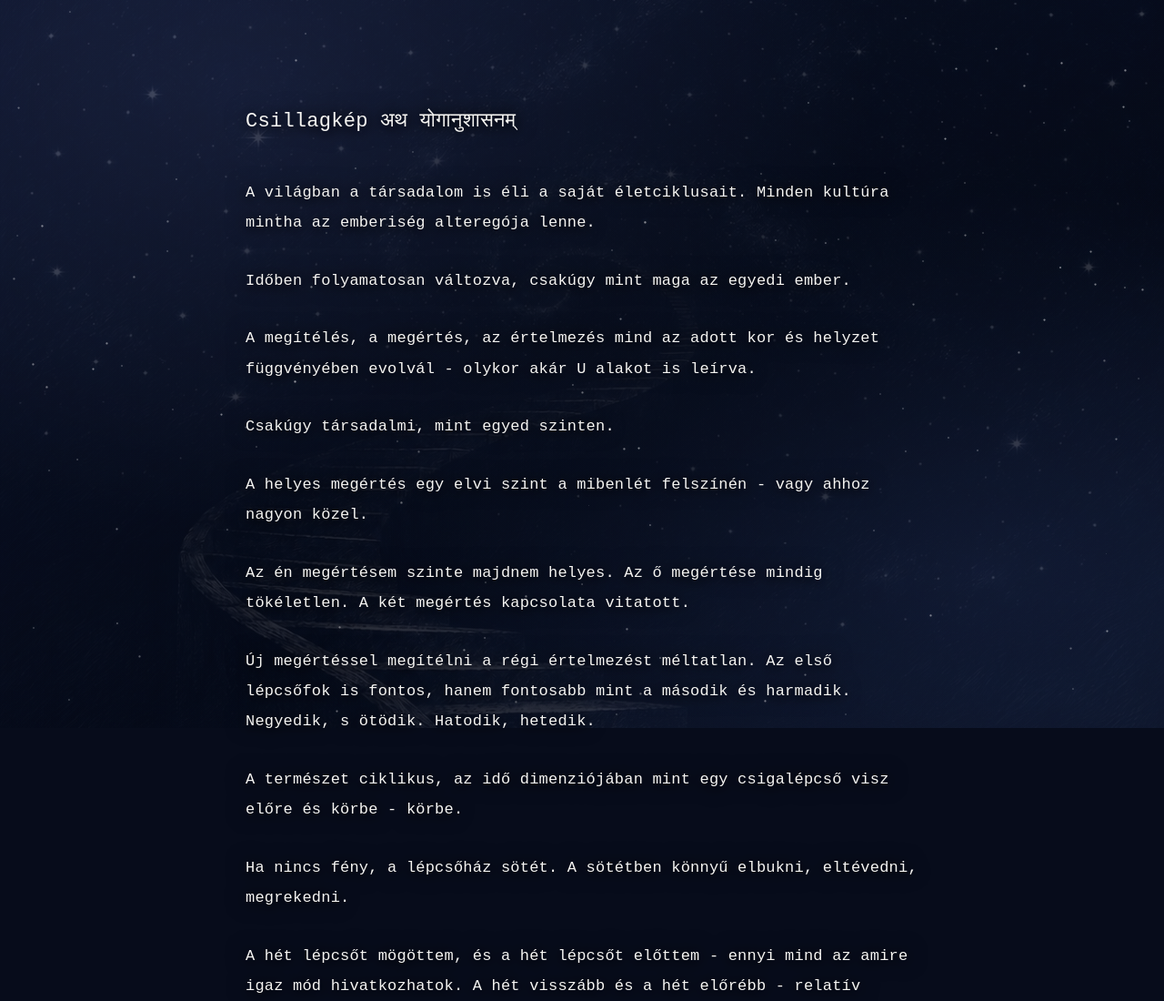
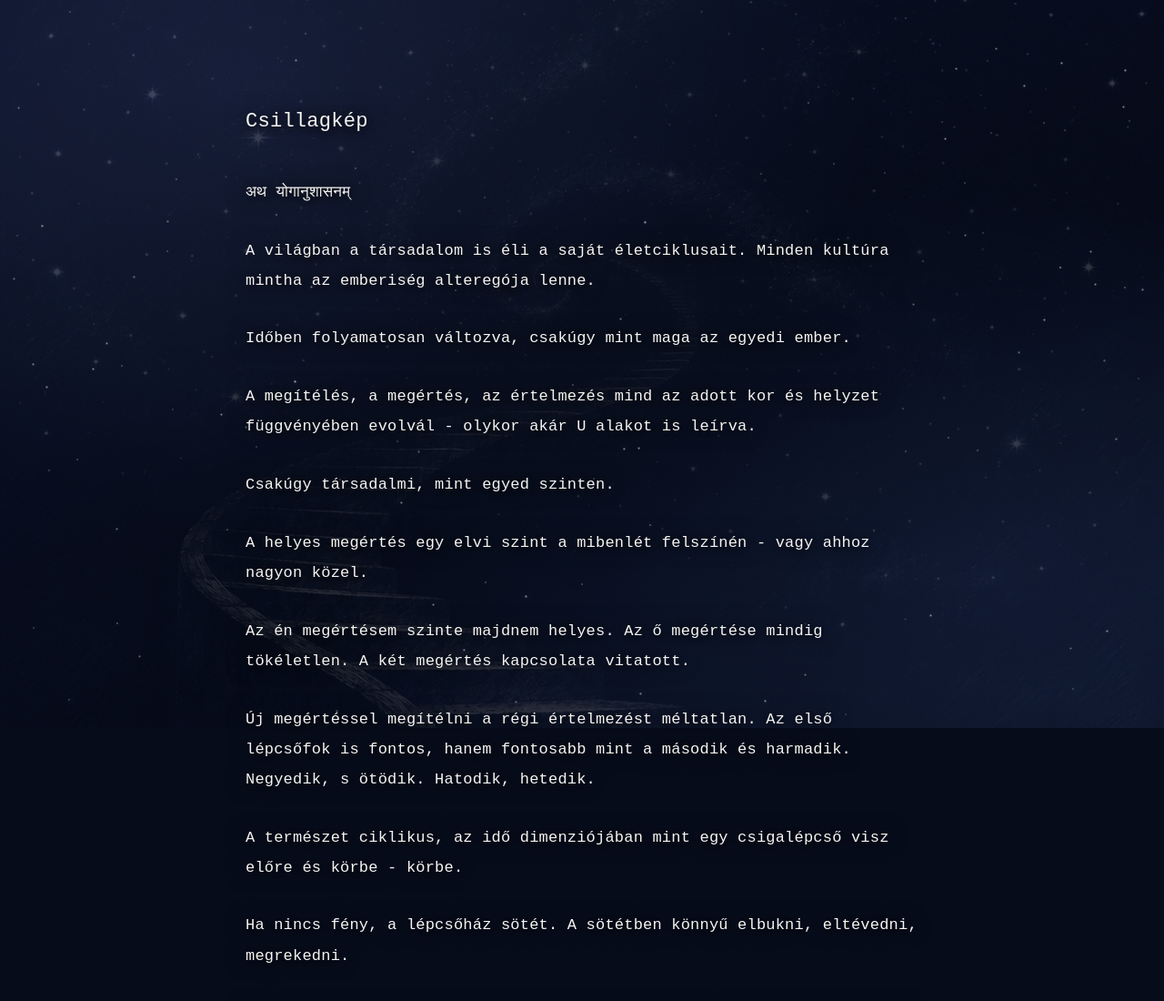
Before and after one commit to foxtale9/Hyper, a plain HTML site: page csillagkep/index.html in a window 1280 px wide. Shown: the top 1100 px of the page at 91% size. Drawn offline with Linux system fonts and the light colour scheme.

Commit message:
Restore title and add Sanskrit line

```diff
--- a/csillagkep/index.html
+++ b/csillagkep/index.html
@@ -4,10 +4,10 @@
 <meta charset="utf-8">
 <meta name="viewport" content="width=device-width, initial-scale=1">
 <meta name="color-scheme" content="dark">
-<title>Csillagkép अथ योगानुशासनम्</title>
+<title>Csillagkép</title>
 <meta name="description" content="अथ योगानुशासनम्">
 <meta property="og:type" content="article">
-<meta property="og:title" content="Csillagkép अथ योगानुशासनम्">
+<meta property="og:title" content="Csillagkép">
 <meta property="og:description" content="अथ योगानुशासनम्">
 <meta property="og:url" content="https://foxtale9.github.io/Hyper/csillagkep/">
 <meta property="og:image" content="https://foxtale9.github.io/Hyper/csillagkep/preview.jpg">
@@ -174,7 +174,8 @@ p:last-child { margin-bottom: 0; }
   <g class="constellation" style="--start:120s"><title>Orion</title><path pathLength="1" d="M150.7 82.3 L122.5 118.9 L162.0 178.0 L184.5 240.0 L259.2 199.2 L204.2 147.0 L184.5 102.0 L150.7 82.3 M162.0 178.0 L181.7 172.4 L204.2 147.0 M184.5 102.0 L257.7 54.1 L238.0 40.0 M257.7 54.1 L274.6 80.8 L277.5 110.4"/><circle cx="150.7" cy="82.3" r="2.5"/><circle cx="122.5" cy="118.9" r="2.5"/><circle cx="162.0" cy="178.0" r="2.5"/><circle cx="184.5" cy="240.0" r="2.5"/><circle cx="259.2" cy="199.2" r="2.5"/><circle cx="204.2" cy="147.0" r="2.5"/><circle cx="184.5" cy="102.0" r="2.5"/><circle cx="257.7" cy="54.1" r="2.5"/><circle cx="238.0" cy="40.0" r="2.5"/><circle cx="274.6" cy="80.8" r="2.5"/><circle cx="277.5" cy="110.4" r="2.5"/><circle cx="181.7" cy="172.4" r="2.5"/></g>
 </svg>
 <main><article>
-<h1>Csillagkép अथ योगानुशासनम्</h1>
+<h1>Csillagkép</h1>
+<p>अथ योगानुशासनम्</p>
 <p>A világban a társadalom is éli a saját életciklusait. Minden kultúra mintha az emberiség alteregója lenne.</p>
 <p>Időben folyamatosan változva, csakúgy mint maga az egyedi ember.</p>
 <p>A megítélés, a megértés, az értelmezés mind az adott kor és helyzet függvényében evolvál - olykor akár U alakot is leírva.</p>
```
